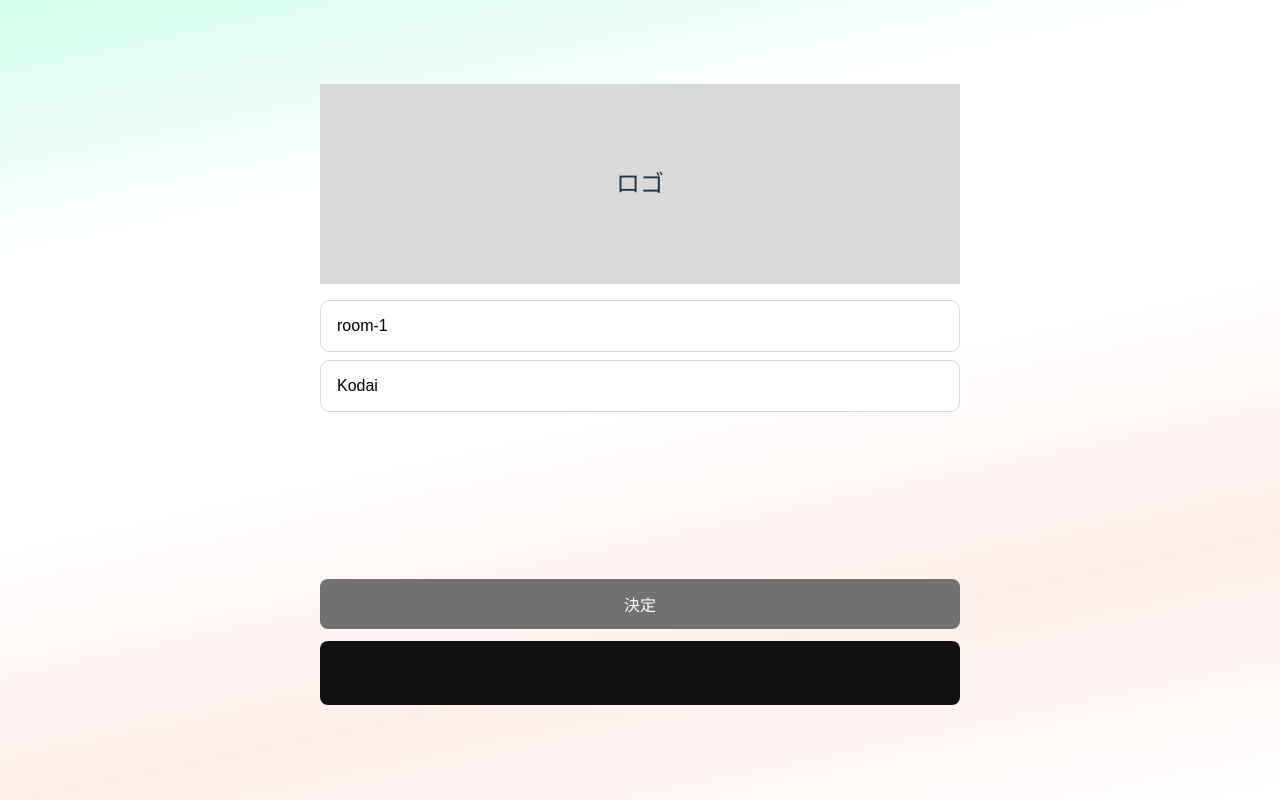
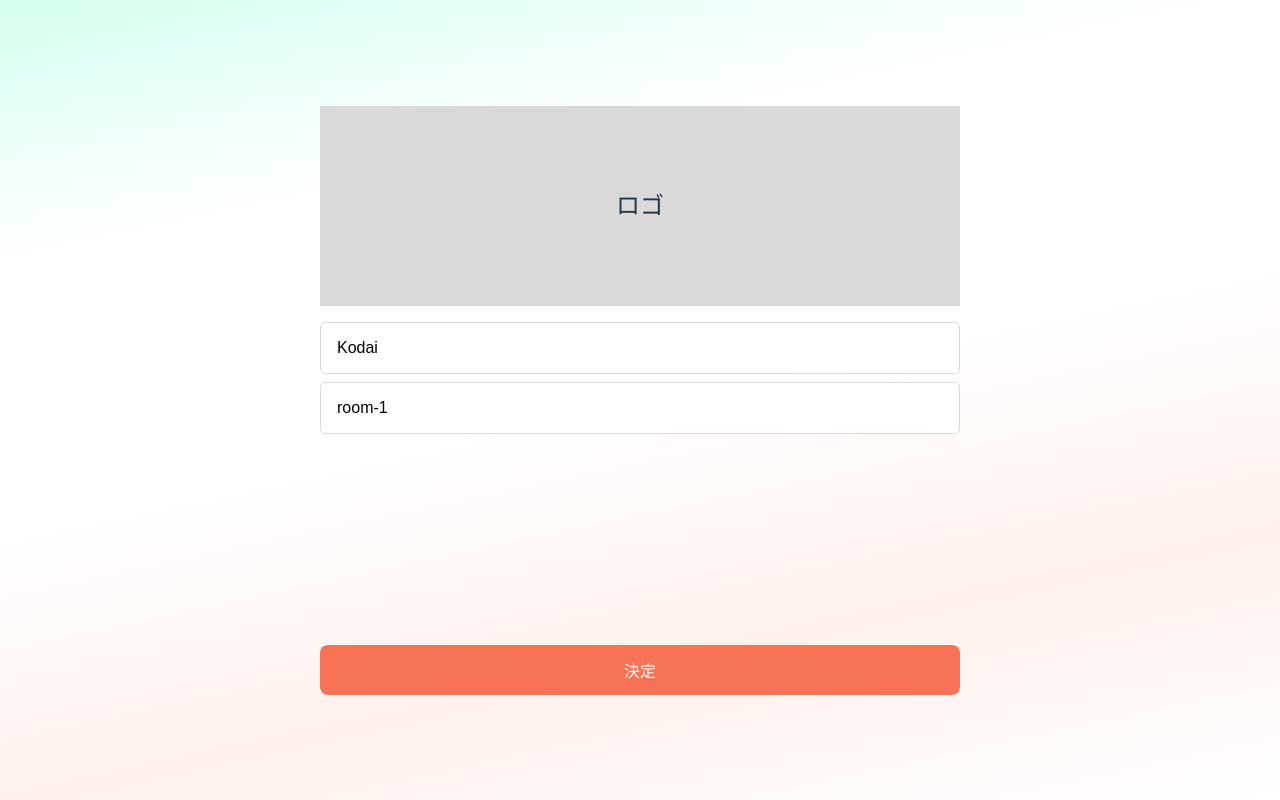
Before and after one commit to koudaihirata/app, a React app in the folder frontend/: page /rooms in a window 1280 px wide. Built offline with nearby package versions, Linux system fonts and the light colour scheme; the HTML template or start-up script is replaced by a standard one.

Commit message:
update: 入力フィールドのプレースホルダーを変更し、スタイルを調整。メンバー表示のスタイルを改善。

```diff
--- a/frontend/src/pages/Rooms/index.tsx
+++ b/frontend/src/pages/Rooms/index.tsx
@@ -252,16 +252,17 @@ export default function Rooms() {
           <div className={styles.roomConnectArea}>
             <h2 className={styles.roomTitle}>ロゴ</h2>
             <div className={styles.inputWrap}>
-              <input placeholder="roomId" value={state.roomId} onChange={(e) => dispatch(setRoom(e.target.value))} disabled={state.connected}/>
-              <input placeholder="name" value={state.name} onChange={(e) => dispatch(setName(e.target.value))} disabled={state.connected}/>
+              <input placeholder="ニックネーム" value={state.name} onChange={(e) => dispatch(setName(e.target.value))} disabled={state.connected}/>
+              <input placeholder="ルームの名前" value={state.roomId} onChange={(e) => dispatch(setRoom(e.target.value))} disabled={state.connected}/>
             </div>
           </div>
           <div className={styles.roomJoiningBtn}>
-            <NormalBtn label='決定' bg='#717171' onClick={connect}/>
+            <NormalBtn label='決定' onClick={connect}/>
 
-            <pre className={styles.systemLog}>
+            {/* システムログ機能 */}
+            {/* <pre className={styles.systemLog}>
               { state.logs.slice().reverse().join('\n') }
-            </pre>
+            </pre> */}
           </div>
 
           {/* チャット機能は後ででいいので一旦放置
@@ -275,25 +276,30 @@ export default function Rooms() {
         <div className={styles.membersSection}>
           <div className={styles.membersListWrap}>
             <div className={styles.membersTitleWrap}>
-              <p onClick={disconnect} className={styles.backBtn}>◀︎</p>
+              <svg onClick={disconnect} xmlns="http://www.w3.org/2000/svg" width="13" height="18" viewBox="0 0 13 18" fill="none">
+                <path d="M12.7628 2.0036C12.7628 0.334737 10.8394 -0.600097 9.52717 0.430963L0.764354 7.31604C-0.254789 8.11679 -0.254787 9.66055 0.764355 10.4613L9.52718 17.3464C10.8394 18.3774 12.7628 17.4426 12.7628 15.7737V2.0036Z" fill="#33AC79"/>
+              </svg>
               <p>{state.roomId}</p>
-              <button className={styles.backBtn} style={{opacity: '0'}}>←</button>
+              <p style={{opacity: '0'}}>←</p>
             </div>
             <div className={styles.membersList}>
               <p className={styles.players}>参加プレイヤー</p>
               <div className={styles.membersWrap}>
-                {Array.from({length: 6}).map((_, index) => (
-                  <div key={index} className={styles.member}  style={!state.members[index] ? {height: "56px"} : {}}>
-                    <p>{state.members[index] || ''}</p>
-                  </div>
-                ))}
+                {Array.from({length: 6}).map((_, index) => {
+                  const member = state.members[index]
+                  return (
+                    <div key={index} className={member ? member === state.name ? styles.My : styles.Member : styles.NotMember}>
+                      <p>{member || ''}</p>
+                    </div>
+                  )
+                })}
               </div>
             </div>
           </div>
           <div className={styles.gameStateBtn}>
             <NormalBtn
               label={isHost ? 'ゲームを開始する' : 'ホスト待機中'}
-              bg={canStartGame ? '#717171' : '#c7c7c7ff'}
+              bg={canStartGame ? '' : '#c7c7c7ff'}
               onClick={() => {
                 if (!isHost) {
                   dispatch(appendLog('❗ error: ゲーム開始はホストのみが実行できます'))
@@ -325,9 +331,10 @@ export default function Rooms() {
               </div>
             )}
 
-            <pre className={styles.systemLog}>
+            {/* システムログ機能 */}
+            {/* <pre className={styles.systemLog}>
               { state.logs.slice().reverse().join('\n') }
-            </pre>
+            </pre> */}
           </div>
         </div>
       }
--- a/frontend/src/pages/Rooms/styles.module.css
+++ b/frontend/src/pages/Rooms/styles.module.css
@@ -1,6 +1,6 @@
 .roomSection {
+    width: 80%;
     height: 100%;
-    padding: 0 1rem;
     font-family: 'system-ui, sans-serif';
     max-width: 640px;
     margin: 0 auto;
@@ -26,7 +26,7 @@
             input {
                 height: 50px;
                 border: 1px solid #D9D9D9;
-                border-radius: 10px;
+                border-radius: 5px;
                 font-size: 16px;
                 padding: 0 16px;
             }
@@ -35,8 +35,8 @@
 }
 
 .membersSection {
+    width: 80%;
     height: 100%;
-    padding: 0 1rem;
     font-family: 'system-ui, sans-serif';
     max-width: 640px;
     margin: 0 auto;
@@ -49,15 +49,16 @@
         .membersTitleWrap {
             display: flex;
             justify-content: space-between;
+            align-items: center;
         }
 
         .membersList {
             width: 100%;
+            margin-top: 2rem;
 
             .players {
                 font-size: 12px;
                 text-align: start;
-                margin: 8px 0;
             }
             .membersWrap {
                 width: 100%;
@@ -65,14 +66,29 @@
                 flex-direction: column;
                 gap: 8px;
 
-                .member {
+                .NotMember, .Member, .My {
                     width: 100%;
+                    height: 50px;
+                }
+                .NotMember {
                     background-color: #F3F3F3;
+                }
+
+                .Member, .My {
+                    box-shadow: 1px 1px 2px 1px rgba(0, 0, 0, 0.10);
                     text-align: start;
 
                     > p{
+                        margin: 0;
+                        line-height: 50px;
                         padding: 0 1.5rem;
                     }
+                }
+                .Member {
+                    background-color: #fff;
+                }
+                .My {
+                    background: linear-gradient(150deg, #FFF -54.29%, #FFF 65.6%, #D4FFED 129.07%);
                 }
             }
         }
```
